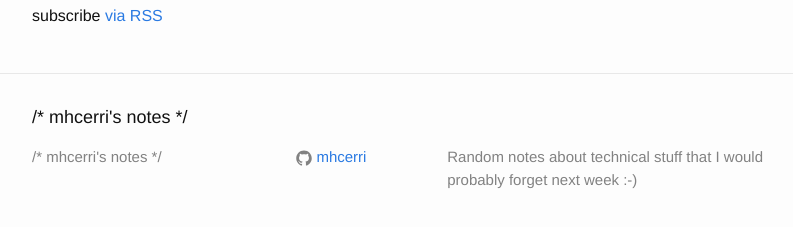
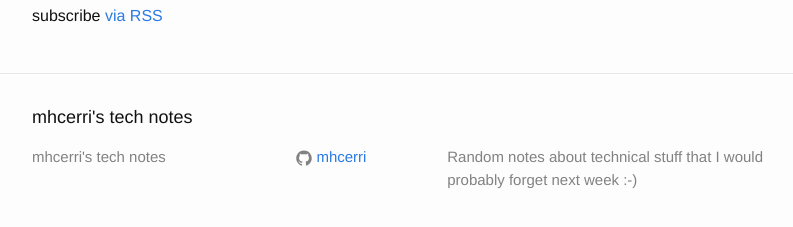
Before and after one commit to mhcerri/OLD-mhcerri.github.io, a Jekyll site: the page built from index.html, in a window 1280 px wide and 900 px high, scrolled down 744 px. Shown: the part 649-876 px from the top of the window, without its empty margins (238-1031 px from the left). Built offline with Jekyll 4.4.1, drawn with Linux system fonts in a browser that asks for light colours; Markdown is read by kramdown in place of the engine named in the settings; some of the changed text lies outside the part shown.

Commit message:
Update title

```diff
--- a/_config.yml
+++ b/_config.yml
@@ -1,5 +1,5 @@
 # Site settings
-title: "/* mhcerri's notes */"
+title: "mhcerri's tech notes"
 email:
 description: > # this means to ignore newlines until "baseurl:"
   Random notes about technical stuff that I would probably forget
```
